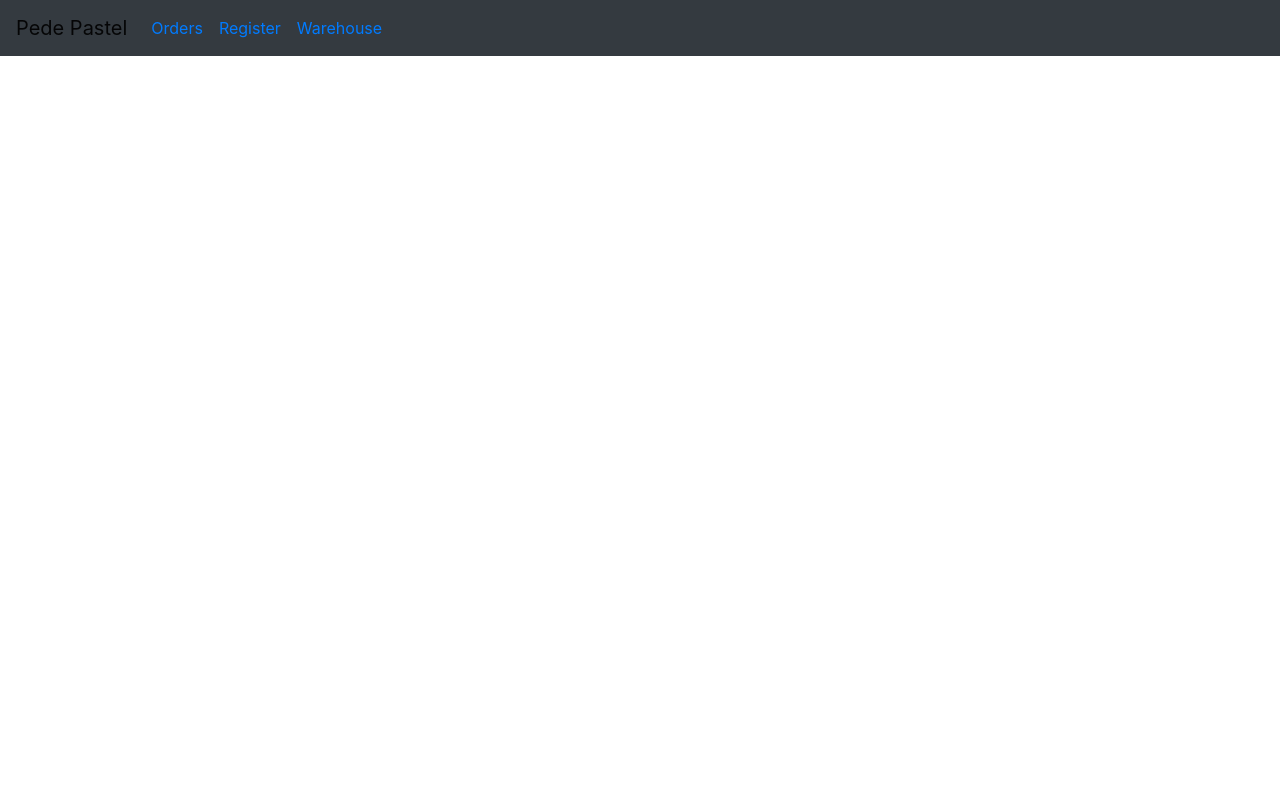
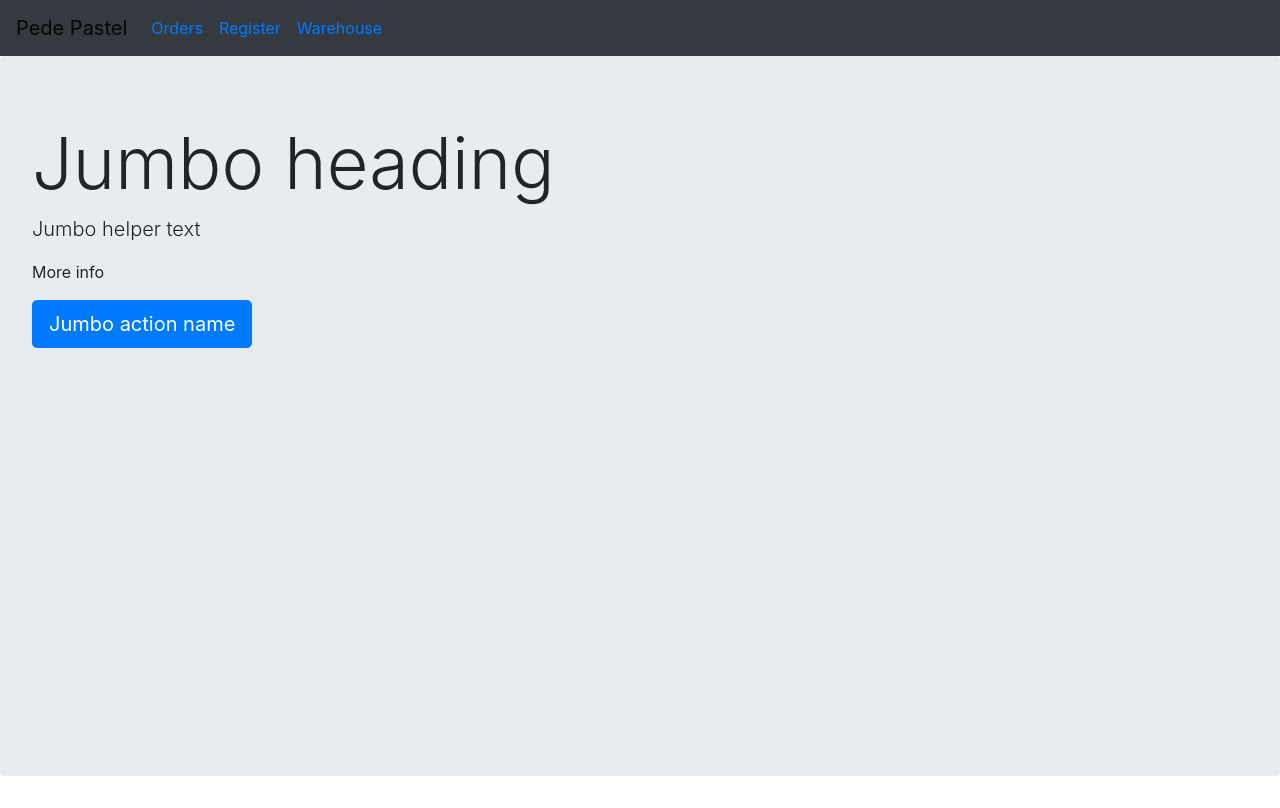
Before and after one commit to oseiasal/pede-um-pastel, a React (Create React App) app: page / in a window 1280 px wide. Built offline with nearby package versions, Linux system fonts and the light colour scheme; no server answers; the HTML template or start-up script is replaced by a standard one.

Commit message:
adicionado react router

```diff
--- a/src/App.js
+++ b/src/App.js
@@ -1,25 +1,49 @@
-import React from 'react';
+import React, { useEffect } from 'react';
+import { Jumbotron } from 'react-bootstrap';
+import { BrowserRouter as Router, Link, Route, Switch } from "react-router-dom";
 import './App.css';
 import Header from './components/Header';
 import Orders from './components/Orders';
 import Register from './components/Register';
 import Warehouse from './components/Warehouse';
+import Login from './components/Login'
 
-import {
-  BrowserRouter as Router,
-  Switch,
-  Route,
-  Link
-} from "react-router-dom";
+import { getMenu } from './API/PastelAPI'
+
 
 function App() {
+
+  useEffect(() => {
+    getMenu();
+  })
+
   return (
     <Router>
-      <Header  register={<Link to="/register">Register</Link>}
+      <Header
+        login={<Login />}
+        home={<Link to="/">Home</Link>}
+        register={<Link to="/register">Register</Link>}
         warehouse={<Link to="/warehouse">Warehouse</Link>}
         orders={<Link to="/orders">Orders</Link>}
+
       />
       <Switch>
+
+        <Route exact path="/">
+          <Jumbotron style={{ height: '90vh' }}>
+
+            <h1 class="display-3">Jumbo heading</h1>
+            <p class="lead">Jumbo helper text</p>
+            <p>More info</p>
+            <p class="lead">
+              <a class="btn btn-primary btn-lg" href="Jumbo action link" role="button">Jumbo action name</a>
+            </p>
+
+          </Jumbotron>
+
+
+        </Route>
+
         <Route exact path="/register">
           <Register />
         </Route>
```
Lines whose indentation alone changed are shown as unchanged.
